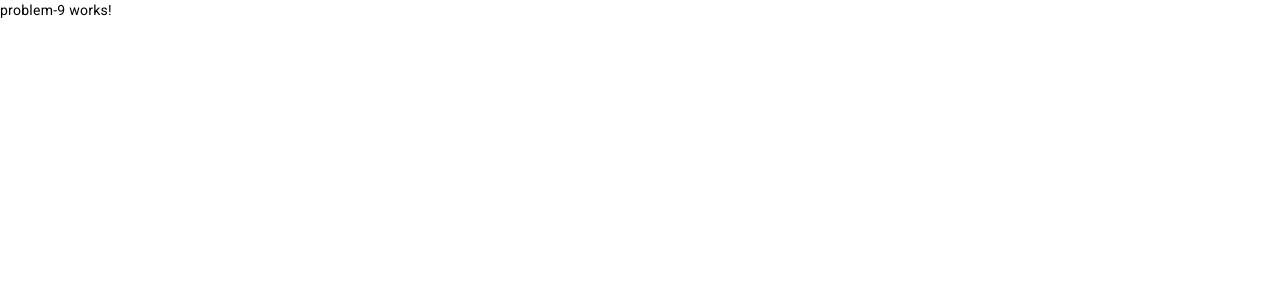
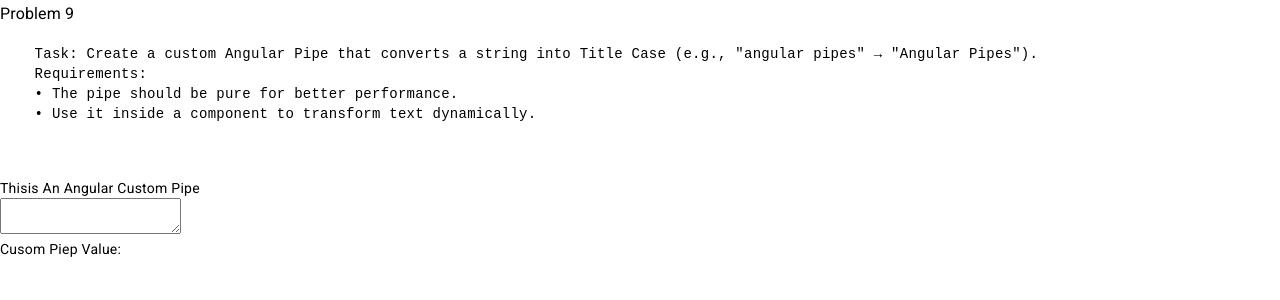
Before and after one commit to RDeyashi/angular-question, an Angular app: page /problem/9 in a window 1280 px wide. Shown: the top 300 px of the page. Built offline with nearby package versions, Linux system fonts and the light colour scheme.

Commit message:
problem 9

```diff
--- a/src/app/problem-9/problem-9.component.html
+++ b/src/app/problem-9/problem-9.component.html
@@ -1 +1,15 @@
-<p>problem-9 works!</p>
+<h3>Problem 9</h3>
+<pre>
+    Task: Create a custom Angular Pipe that converts a string into Title Case (e.g., "angular pipes" → "Angular Pipes").
+    Requirements:
+    • The pipe should be pure for better performance.
+    • Use it inside a component to transform text dynamically.
+</pre>
+
+<br><br>
+
+<div>{{"thisis an angular custom pipe" | titleCase}}</div>
+<textarea type="text" [(ngModel)]="inpValue"></textarea>
+
+
+<div>Cusom Piep Value: {{inpValue | titleCase}}</div>
--- a/src/app/problem-9/problem-9.component.ts
+++ b/src/app/problem-9/problem-9.component.ts
@@ -1,12 +1,15 @@
+import { CommonModule } from '@angular/common';
 import { Component } from '@angular/core';
+import { TitleCasePipe } from './title-case.pipe';
+import { FormsModule } from '@angular/forms';
 
 @Component({
   selector: 'app-problem-9',
   standalone: true,
-  imports: [],
+  imports: [CommonModule, TitleCasePipe, FormsModule],
   templateUrl: './problem-9.component.html',
   styleUrl: './problem-9.component.scss'
 })
 export class Problem9Component {
-
+  inpValue=''
 }
--- /dev/null
+++ b/src/app/problem-9/title-case.pipe.ts
@@ -0,0 +1,20 @@
+import { Pipe, PipeTransform } from '@angular/core';
+
+@Pipe({
+  name: 'titleCase',
+  standalone: true,
+  pure: true,
+})
+export class TitleCasePipe implements PipeTransform {
+
+  transform(value: string, ...args: unknown[]): unknown {
+    if(value){
+      return value
+            .split(' ')
+            .map(word => word[0].toUpperCase()+word.slice(1).toLowerCase())
+            .join(' ');
+    }
+    return null;
+  }
+
+}
```
Also changed, not shown: 1 other file (tests, documents, lock files or other folders).
